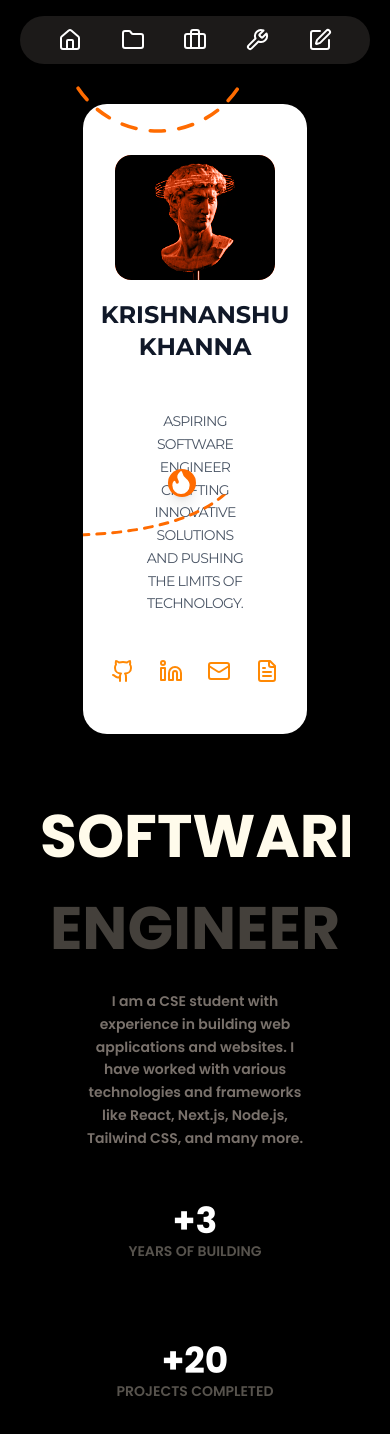
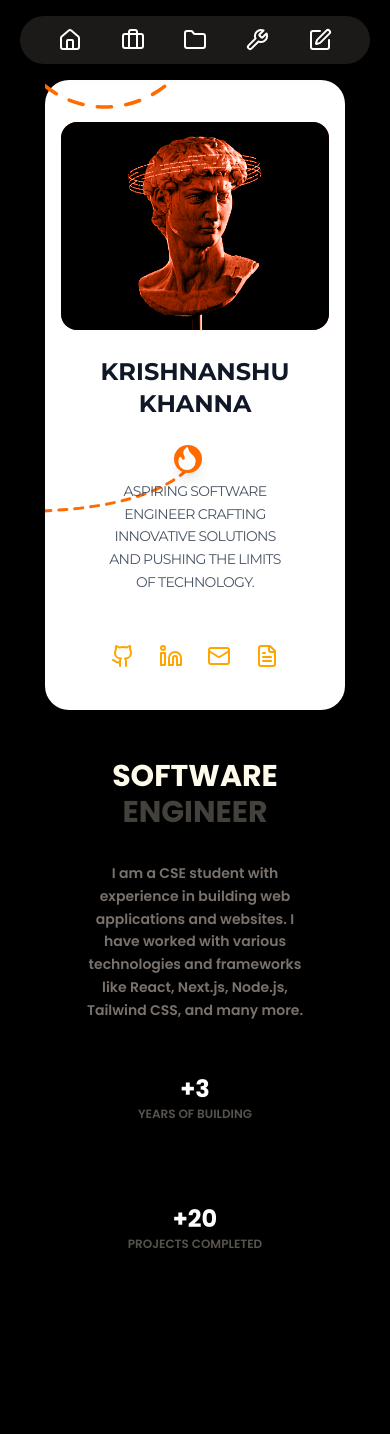
Before and after one commit to Krishnanshu-Khanna/portfolio-v2, a Next.js app: page / in a window 390 px wide. Shown: the top 1434 px of the page. After the commit the page ends 1345 px from the top, so only its background shows below. Built offline with nearby package versions, Linux system fonts and the light colour scheme.

Commit message:
refactor: update HomeSection layout and typography, enhance Loader styles, and implement HoverLabelIcon for navigation

```diff
--- a/src/components/HomeSection.tsx
+++ b/src/components/HomeSection.tsx
@@ -4,17 +4,17 @@ export default function HomeSection() {
 	return (
 		<section className='flex flex-col  font-[poppins] lg:flex-row items-center justify-center lg:justify-between  px-10 md:px-24 py-20 space-y-12 md:space-y-0'>
 			{/* Profile Card */}
-			<div className='overflow-y-hidden flex justify-center items-center p-6 md:p-8'>
+			<div className='overflow-y-hidden flex justify-center items-center '>
 				<ProfileCard />
 			</div>
 
 			{/* Text Content */}
-			<div className='text-center md:text-left overflow-y-hidden font-poppins font-semibold w-full md:w-1/2 space-y-10'>
-				<div className='space-y-8 mb-8'>
-					<h1 className='text-6xl md:text-7xl font-bold overflow-y-hidden text-amber-50'>
+			<div className='text-center md:text-left overflow-y-hidden  font-poppins font-semibold w-full lg:w-1/2 space-y-10'>
+				<div className='space-y-0 md:space-y-8 mb-8'>
+					<h1 className='text-3xl md:text-7xl font-bold overflow-y-hidden text-amber-50'>
 						SOFTWARE
 					</h1>
-					<h2 className='text-6xl md:text-7xl font-bold overflow-y-hidden text-stone-700'>
+					<h2 className='text-3xl md:text-7xl font-bold overflow-y-hidden text-stone-700'>
 						ENGINEER
 					</h2>
 				</div>
@@ -29,16 +29,16 @@ export default function HomeSection() {
 				{/* Stats */}
 				<div className='flex flex-col gap-8 md:flex-row justify-center md:justify-start space-y-6 md:space-x-12 md:space-y-0'>
 					<div className='text-center  md:text-left p-3'>
-						<h1 className='text-white text-4xl md:text-5xl overflow-y-hidden font-bold'>
+						<h1 className='text-white text-2xl md:text-5xl overflow-y-hidden font-bold'>
 							+3
 						</h1>
-						<p className='text-stone-600 text-sm'>YEARS OF BUILDING</p>
+						<p className='text-stone-600 text-[12px] md:text-sm'>YEARS OF BUILDING</p>
 					</div>
 					<div className='text-center md:text-left p-3'>
-						<h1 className='text-white text-4xl md:text-5xl overflow-y-hidden font-bold'>
+						<h1 className='text-white text-2xl md:text-5xl overflow-y-hidden font-bold'>
 							+20
 						</h1>
-						<p className='text-stone-600 text-sm'>PROJECTS COMPLETED</p>
+						<p className='text-stone-600 text-[12px] md:text-sm'>PROJECTS COMPLETED</p>
 					</div>
 				</div>
 			</div>
--- /dev/null
+++ b/src/components/HoverLabel.tsx
@@ -0,0 +1,50 @@
+"use client";
+
+import { useRef } from "react";
+import gsap from "gsap";
+import Link from "next/link";
+
+interface HoverLabelIconProps {
+	icon: React.ReactElement;
+	label: string;
+	href: string;
+}
+
+const HoverLabelIcon = ({ icon, label, href }: HoverLabelIconProps) => {
+	const labelRef = useRef<HTMLSpanElement | null>(null);
+
+	const handleMouseEnter = () => {
+		gsap.to(labelRef.current, {
+			opacity: 1,
+			y: 0,
+			duration: 0.3,
+			ease: "power2.out",
+		});
+	};
+
+	const handleMouseLeave = () => {
+		gsap.to(labelRef.current, {
+			opacity: 0,
+			y: -5,
+			duration: 0.3,
+			ease: "power2.in",
+		});
+	};
+
+	return (
+		<Link
+			href={href}
+			className='flex flex-col items-center justify-center relative group text-white'
+			onMouseEnter={handleMouseEnter}
+			onMouseLeave={handleMouseLeave}>
+			{icon}
+			<span
+				ref={labelRef}
+				className='absolute top-full mt-1 text-sm bg-gray-800 text-white px-2 py-1 rounded-md shadow-lg opacity-0 transform translate-y-[-5px]'>
+				{label}
+			</span>
+		</Link>
+	);
+};
+
+export default HoverLabelIcon;
--- a/src/components/Loader.css
+++ b/src/components/Loader.css
@@ -60,7 +60,7 @@ body {
 	align-items: center;
 	width: 100%;
 	height: auto;
-	overflow-y: hidden;
+	overflow:hidden;
 }
 
 .loader-img {
@@ -68,7 +68,7 @@ body {
 	max-height: 50vh;
 	transform: scale(0.4);
 	border-radius: 50%;
-	overflow-y: hidden;
+	overflow: hidden;
 	transition: opacity 0.3s ease, transform 0.3s ease, rotation 0.3s ease;
 }
 
--- a/src/components/Navbar.tsx
+++ b/src/components/Navbar.tsx
@@ -1,13 +1,19 @@
 import { Briefcase, Folder, Home, SquarePen, Wrench } from "lucide-react";
-import Link from "next/link";
+import HoverLabelIcon from "./HoverLabel";
 
 const Navbar = () => {
 	return (
 		<div className='fixed top-10 left-1/2 z-50 mb-30 transform -translate-x-1/2 -translate-y-1/2 bg-[#1C1A19] h-12 text-white w-[350px] rounded-full shadow-lg flex justify-evenly items-center'>
-			<Link href='/'>
+			{/* <Link href='/'>
 				<Home size={24} />
-			</Link>
-			<Link href=''>
+			</Link> */}
+			<HoverLabelIcon icon={<Home size={24} />} label='Home' href='/' />
+			<HoverLabelIcon icon={<Briefcase size={24} />} label='Projects' href='/projects' />
+			<HoverLabelIcon icon={<Folder size={24} />} label='Blog' href='/blog' />
+			<HoverLabelIcon icon={<Wrench size={24} />} label='Services' href='/services' />
+			<HoverLabelIcon icon={<SquarePen size={24} />} label='Contact' href='/contact' />
+
+			{/* <Link href=''>
 				<Folder size={24} />
 			</Link>
 			<Link href=''>
@@ -18,7 +24,7 @@ const Navbar = () => {
 			</Link>
 			<Link href=''>
 				<SquarePen size={24} />
-			</Link>
+			</Link> */}
 		</div>
 	);
 };
--- a/src/components/ProfileCard.tsx
+++ b/src/components/ProfileCard.tsx
@@ -1,12 +1,13 @@
 import { FileText, Flame, Github, Linkedin, Mail } from "lucide-react";
 import Image from "next/image";
+import HoverLabelIcon from "./HoverLabel";
 
 export const ProfileCard = () => {
 	return (
-		<div className='bg-white font-[montserrat]  rounded-3xl flex flex-col  items-center justify-evenly p-8 w-6/7 md:w-[400px] h-[630px] relative shadow-lg'>
+		<div className='bg-white font-[montserrat]  rounded-3xl flex flex-col  items-center justify-evenly p-4 w-[300px] md:w-[400px] h-[630px] relative shadow-lg md:p-6 '>
 			{/* Decorative Curved Line */}
 			<div className='absolute z-10 top-[-30%] left-[-20%] w-60 h-60 rotate-[180deg]'>
-				<svg viewBox='0 0 100 100' className='w-full h-full'>
+				<svg viewBox='0 0 100 100' className=' h-full'>
 					<path
 						d='M10,50 A40,40 0 0,1 90,50'
 						fill='none'
@@ -56,13 +57,13 @@ export const ProfileCard = () => {
 				</svg>
 
 				{/* Flame Ball */}
-				<div className='w-7 h-7 bg-[#FF6B00] overflow-y-hidden  text-white rounded-full left-[38%] top-[58%] absolute shadow-lg'>
+				<div className='w-7 h-7 bg-[#FF6B00] overflow-y-hidden  text-white rounded-full md:left-[35%] md:top-[57%] top-[58%] left-[43%] absolute shadow-lg'>
 					<Flame size={26} fill={"white"} />
 				</div>
 			</div>
 
 			{/* Bio */}
-			<div className='w-[80%] overflow-y-hidden'>
+			<div className='w-[80%] overflow-y-hidden z-100'>
 				<p className='text-gray-600 uppercase text-center  mb-6 px-4 tracking-tighter text-sm leading-relaxed'>
 					Aspiring Software Engineer crafting innovative solutions and pushing the
 					limits of technology.
@@ -71,12 +72,17 @@ export const ProfileCard = () => {
 
 			{/* Social Links */}
 			<div className='flex justify-center gap-6 '>
-				<a
+				{/* <a
 					href='https://github.com/Krishnanshu-Khanna'
 					className='text-orange-400 hover:text-[#FF6B00] transition overflow-y-hidden'>
 					<Github size={24} />
-				</a>
-				<a
+				</a> */}
+				<HoverLabelIcon icon={<Github size={24} color="orange" />} label='GitHub' href='https://github.com/Krishnanshu-Khanna' />
+				<HoverLabelIcon icon={<Linkedin size={24} color="orange" />} label='LinkedIn' href='https://www.linkedin.com/in/krishnanshu-khanna/' />
+				<HoverLabelIcon icon={<Mail size={24} color="orange" />} label='Email' href='mailto:krishnanshu.khanna@gmail.com' />
+				<HoverLabelIcon icon={<FileText size={24} color="orange" />} label='Resume' href='https://drive.google.com/file/d/1xFGvttmHhaCJgnjfDqqv17runq8poL28/view?usp=drive_link' />
+
+				{/* <a
 					href='https://www.linkedin.com/in/krishnanshu-khanna/'
 					className='text-orange-400 hover:text-[#FF6B00] transition overflow-y-hidden'>
 					<Linkedin size={24} />
@@ -90,7 +96,7 @@ export const ProfileCard = () => {
 					href='https://drive.google.com/file/d/1xFGvttmHhaCJgnjfDqqv17runq8poL28/view?usp=drive_link'
 					className='text-orange-400 hover:text-[#FF6B00] transition overflow-y-hidden'>
 					<FileText size={24} />
-				</a>
+				</a> */}
 				{/* <a
 					href=''
 					className='text-orange-400 hover:text-[#FF6B00] transition overflow-y-hidden'>
```
